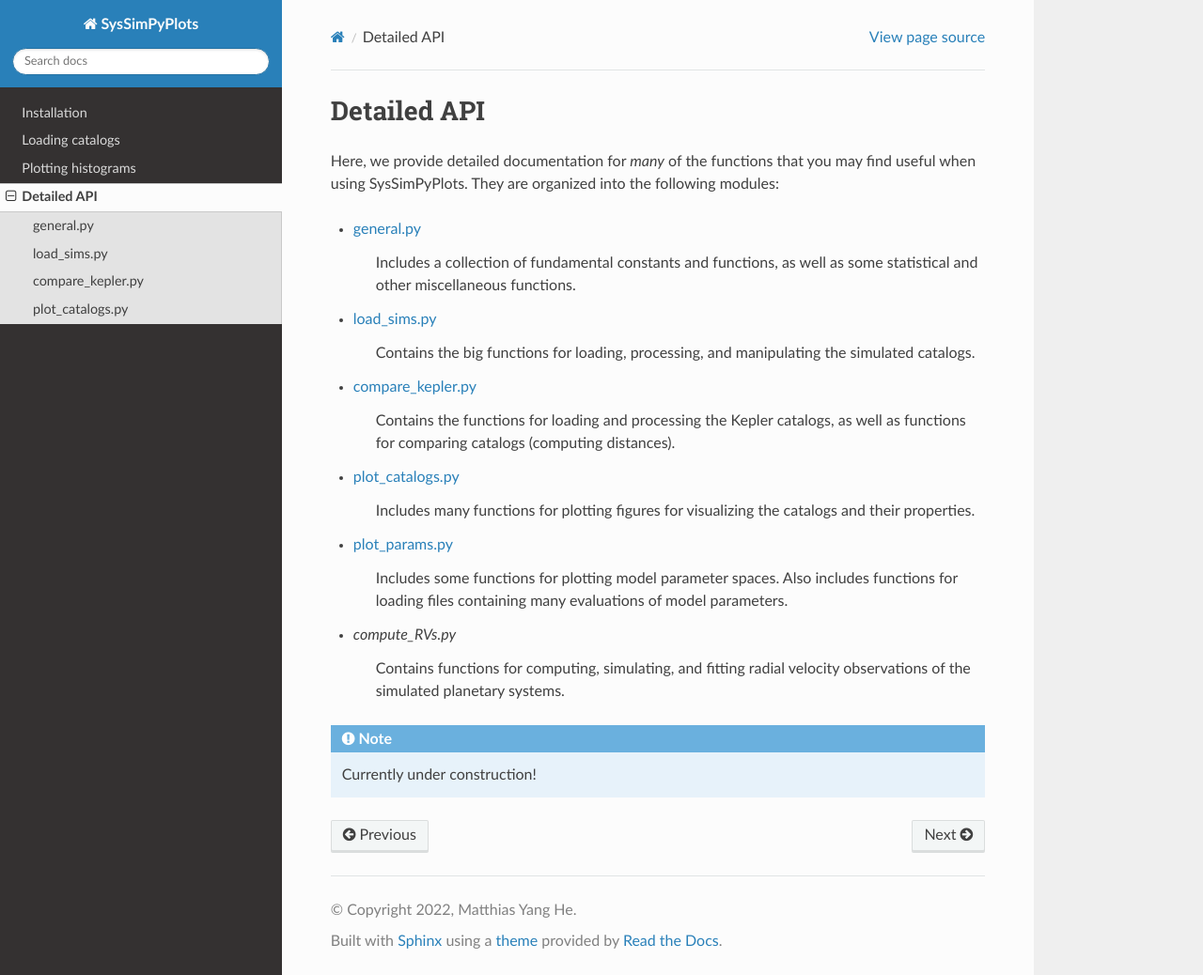
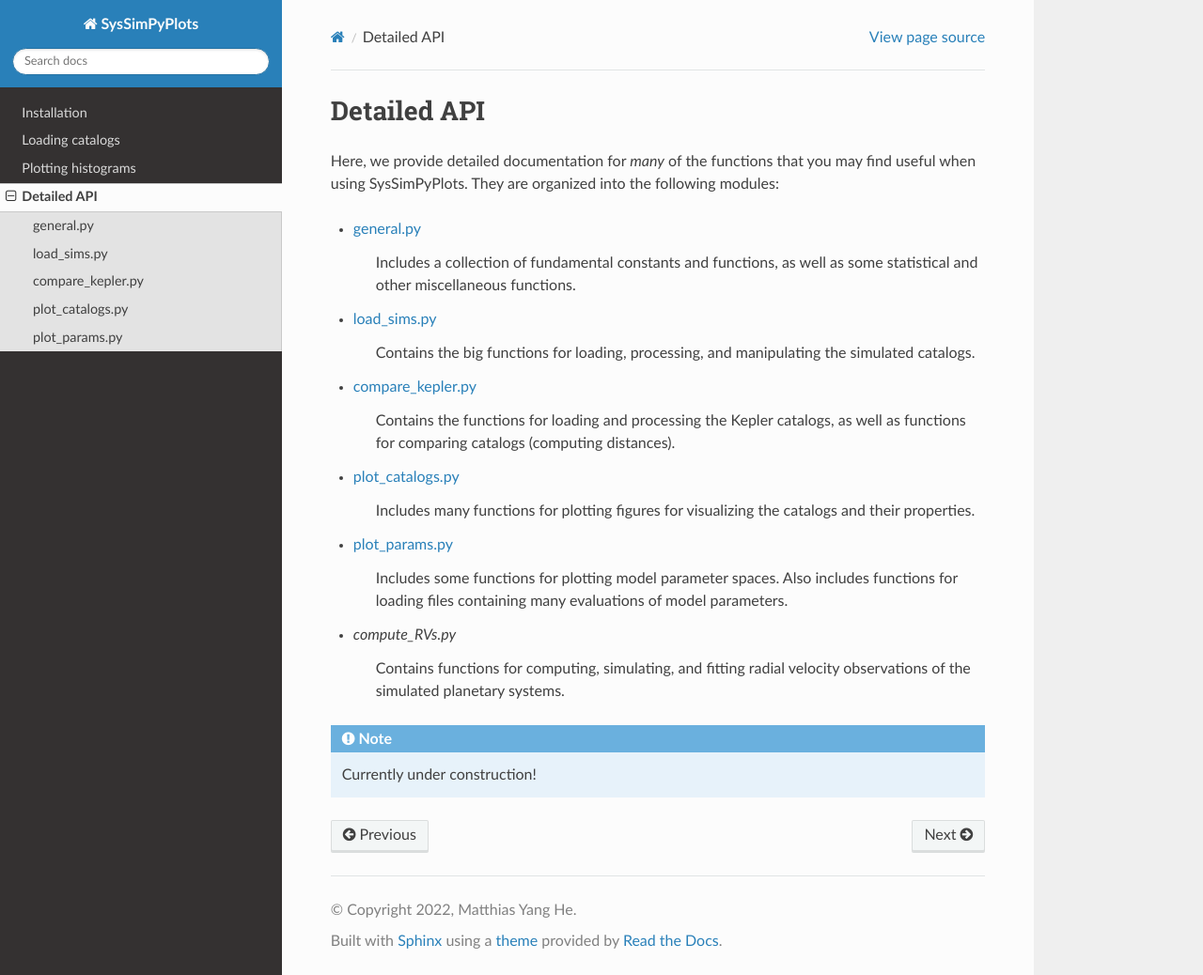
Before and after one commit to hematthi/SysSimPyPlots, a Sphinx documentation site: the page built from docs/source/api.rst, in a window 1280 px wide and 1038 px high. Shown: the whole window at 94% size. Built offline with Sphinx 7.4.7 and the Read the Docs theme 2.0.0, drawn with Linux system fonts in a browser that asks for light colours.

Commit message:
Include api_plot_params.rst in API toctree

```diff
--- a/docs/source/api.rst
+++ b/docs/source/api.rst
@@ -40,3 +40,4 @@ Here, we provide detailed documentation for *many* of the functions that you may
    api_load_sims
    api_compare_kepler
    api_plot_catalogs
+   api_plot_params
```
